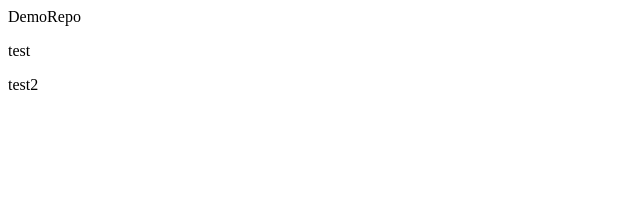
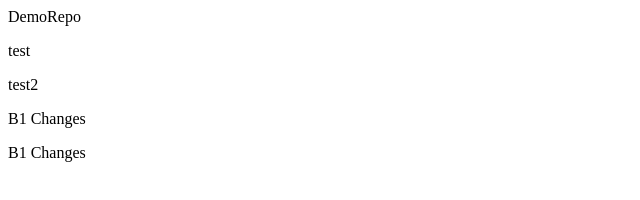
Before and after one commit to madhavann/DemoRepo, a plain HTML site: page index.html in a window 1280 px wide. Shown: the whole page, without its empty margins (0-640 px from the left). Drawn offline with Linux system fonts and the light colour scheme.

Commit message:
B1 changes

```diff
--- a/index.html
+++ b/index.html
@@ -3,5 +3,6 @@
 
 <p> test </p>
 <p> test2 </p>
-
+<p> B1 Changes</p>
+<p> B1 Changes</p>
 </html>
```
